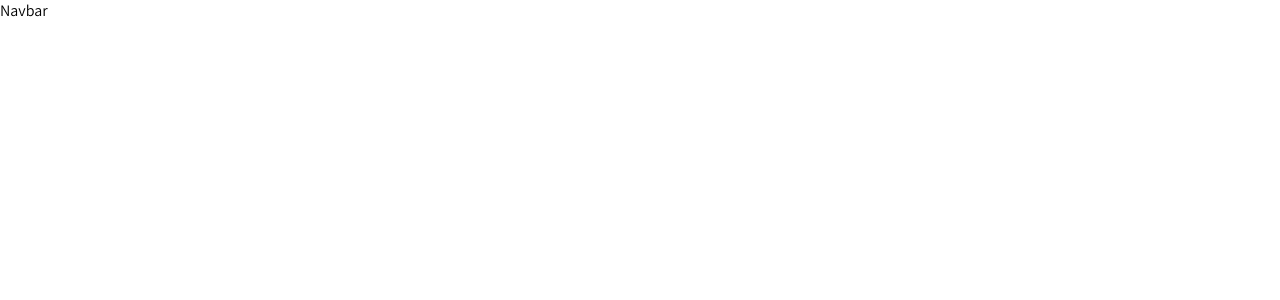
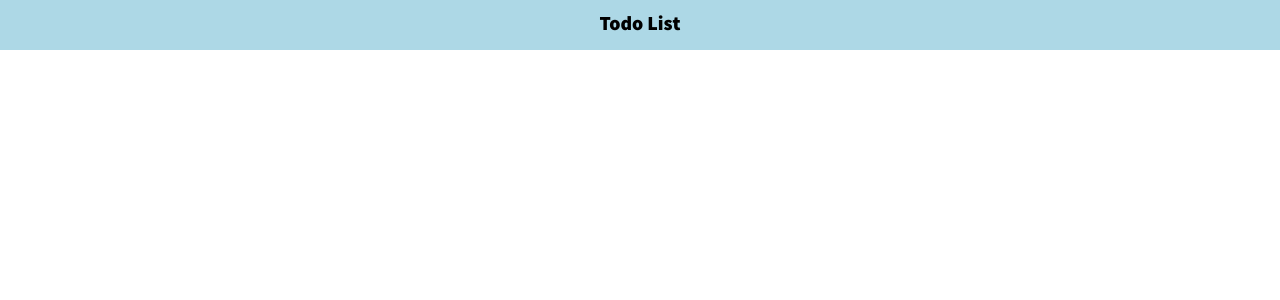
Before and after one commit to keironchaudhry/todolist, a React (Create React App) app: page / in a window 1280 px wide. Shown: the top 300 px of the page. Built offline with nearby package versions, Linux system fonts and the light colour scheme.

Commit message:
Feat: Create basic design for navbar component

```diff
--- a/src/components/Navbar.jsx
+++ b/src/components/Navbar.jsx
@@ -1,5 +1,10 @@
 import React from "react";
+import styles from "./Navbar.module.css";
 
 export default function Navbar() {
-  return <div>Navbar</div>;
+  return (
+    <div className={styles.navbarContainer}>
+      <div className={styles.logo}>Todo List</div>
+    </div>
+  );
 }
--- a/src/components/Navbar.module.css
+++ b/src/components/Navbar.module.css
@@ -0,0 +1,14 @@
+.navbarContainer {
+  width: 100%;
+  height: 50px;
+  background-color: lightblue;
+}
+
+.logo {
+  display: flex;
+  align-items: center;
+  justify-content: center;
+  padding: 10px;
+  font-size: 20px;
+  font-weight: 800;
+}
```
